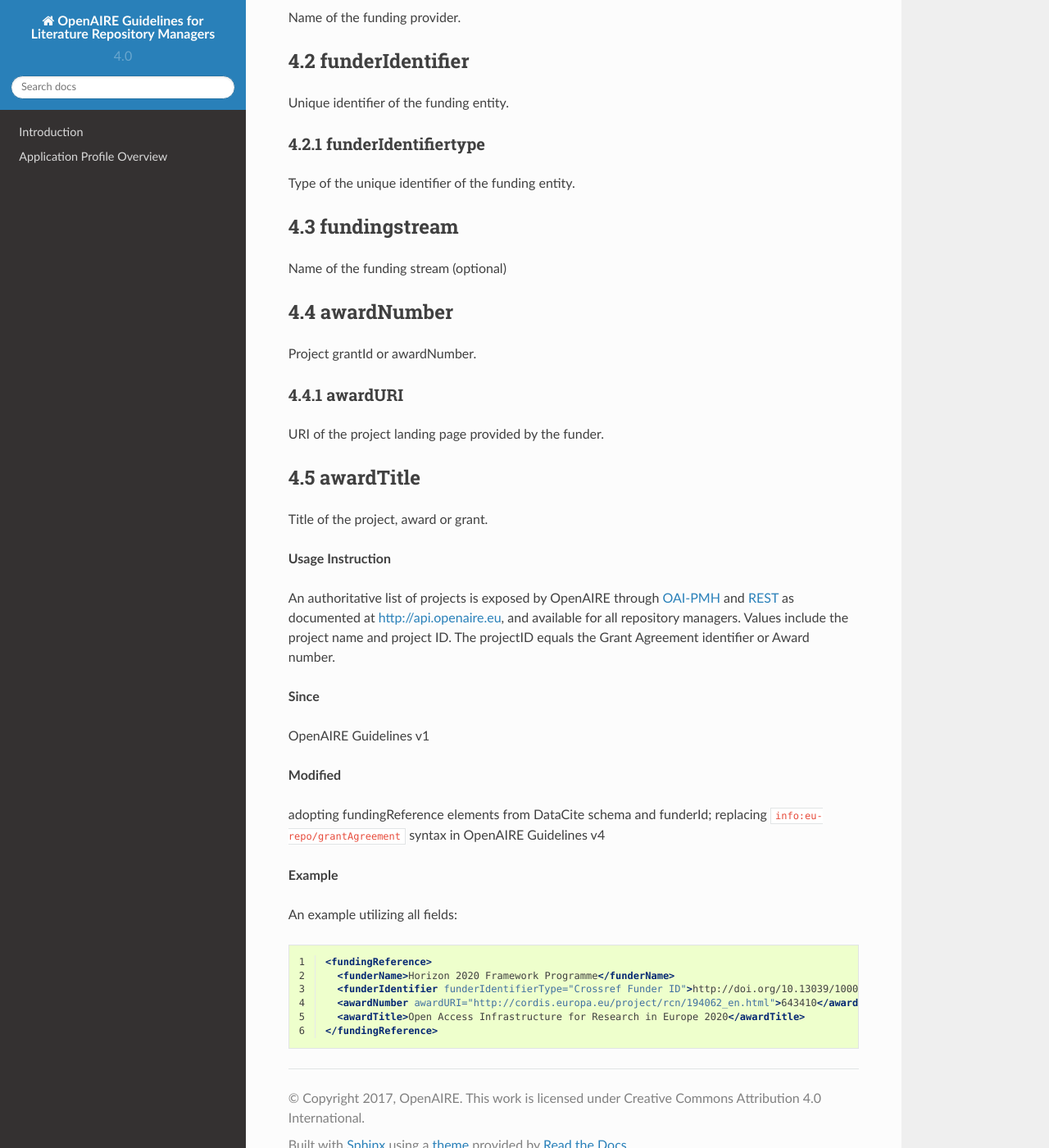
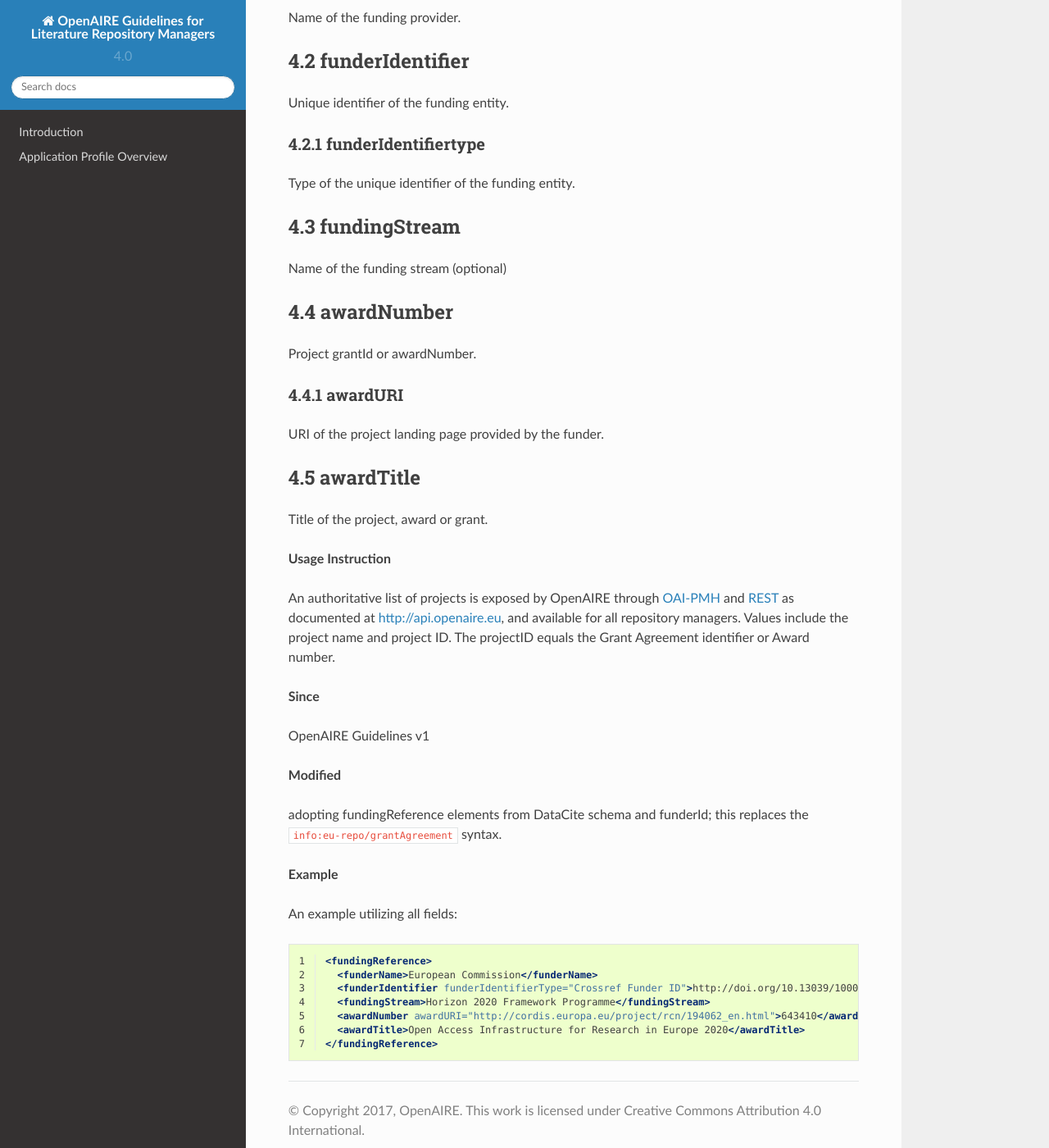
Before and after one commit to openaire/guidelines-literature-repositories, a Sphinx documentation site: the page built from docs/field_projectid.rst, in a window 1280 px wide and 1400 px high, scrolled down 206 px. Shown: the whole window at 82% size. Built offline with Sphinx 7.4.7 and the Read the Docs theme 2.0.0, drawn with Linux system fonts in a browser that asks for light colours.

Commit message:
fix numbering

```diff
--- a/docs/application_profile.rst
+++ b/docs/application_profile.rst
@@ -18,7 +18,7 @@
 :ref:`dci:alternativeIdentifier`         datacite:alternateIdentifier
 :ref:`dci:relatedIdentifier`             datacite:relatedIdentifier    DataCite relatedIdentifier type
 :ref:`dci:dateEmbargo`                   datacite:date                 DataCite dateType
-:ref:`dc:language`                       dc:language                   IETF BCP 47, ISO 639-1,2,3
+:ref:`dc:language`                       dc:language                   `IETF BCP 47`_, ISO 639-1,2,3
 :ref:`dc:publisher`                      dc:publisher
 :ref:`dc:date`                           dc:date
 :ref:`dc:typePublicationtype`            dc:type                       `COAR Resource Type Vocabulary`_
--- a/docs/field_licensecondition.rst
+++ b/docs/field_licensecondition.rst
@@ -1,6 +1,6 @@
 .. _dc:rightsLicensecondition:
 
-17. License Condition (R)
+18. License Condition (R)
 =========================
 
 DC Field
--- a/docs/field_projectid.rst
+++ b/docs/field_projectid.rst
@@ -18,7 +18,7 @@
 
 Type of the unique identifier of the funding entity.
 
-4.3 fundingstream
+4.3 fundingStream
 -----------------
 
 Name of the funding stream (optional)
@@ -48,7 +48,7 @@
 
 **Modified**
 
-adopting fundingReference elements from DataCite schema and funderId; replacing ``info:eu-repo/grantAgreement`` syntax in OpenAIRE Guidelines v4
+adopting fundingReference elements from DataCite schema and funderId; this replaces the ``info:eu-repo/grantAgreement`` syntax.
 
 **Example**
 
@@ -58,8 +58,9 @@
    :linenos:
 
    <fundingReference>
-     <funderName>Horizon 2020 Framework Programme</funderName>
+     <funderName>European Commission</funderName>
      <funderIdentifier funderIdentifierType="Crossref Funder ID">http://doi.org/10.13039/100010661</funderIdentifier>
+     <fundingStream>Horizon 2020 Framework Programme</fundingStream>
      <awardNumber awardURI="http://cordis.europa.eu/project/rcn/194062_en.html">643410</awardNumber>
      <awardTitle>Open Access Infrastructure for Research in Europe 2020</awardTitle>
    </fundingReference>
```
Also changed, not shown: other parts of docs/application_profile.rst (+2 -2 lines).
